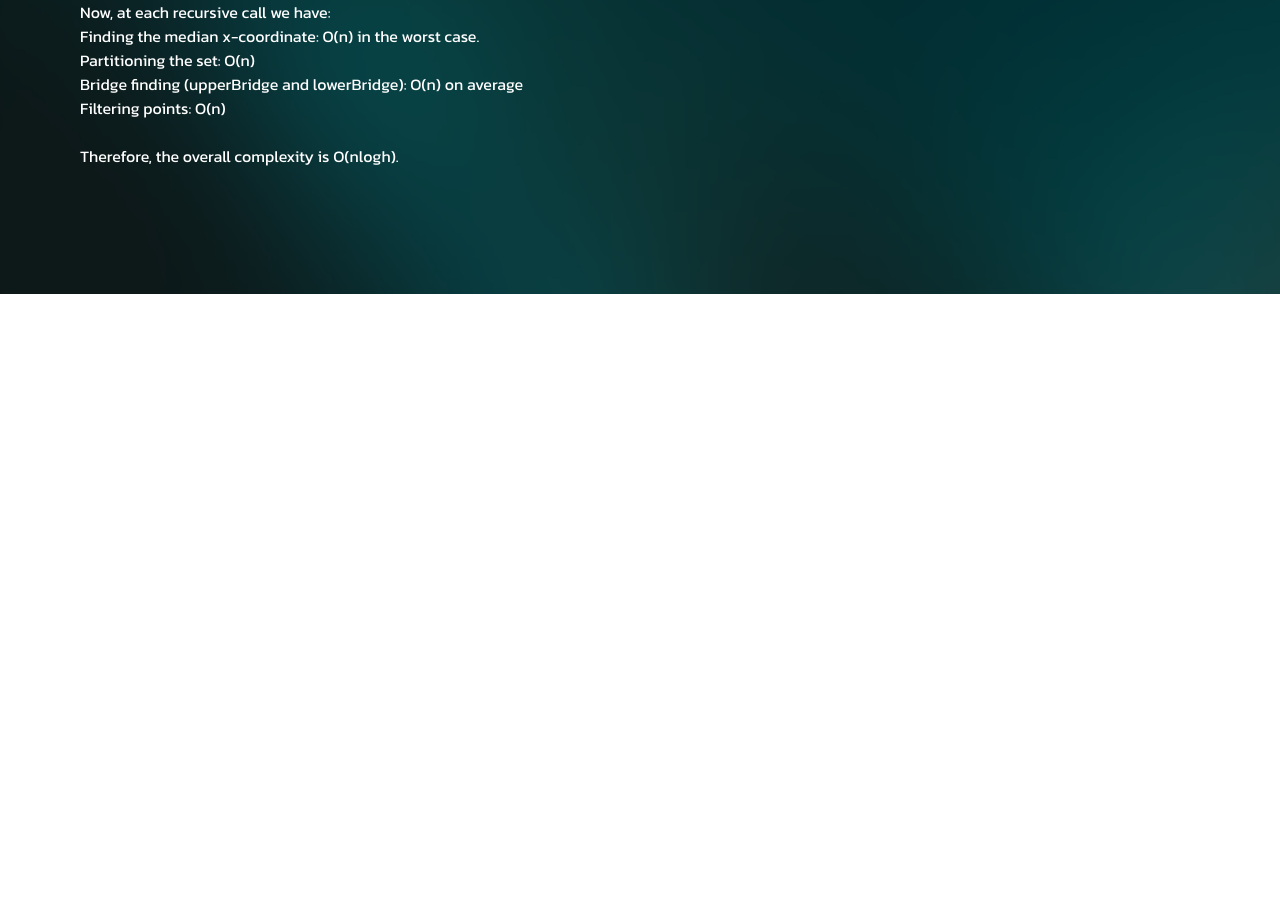
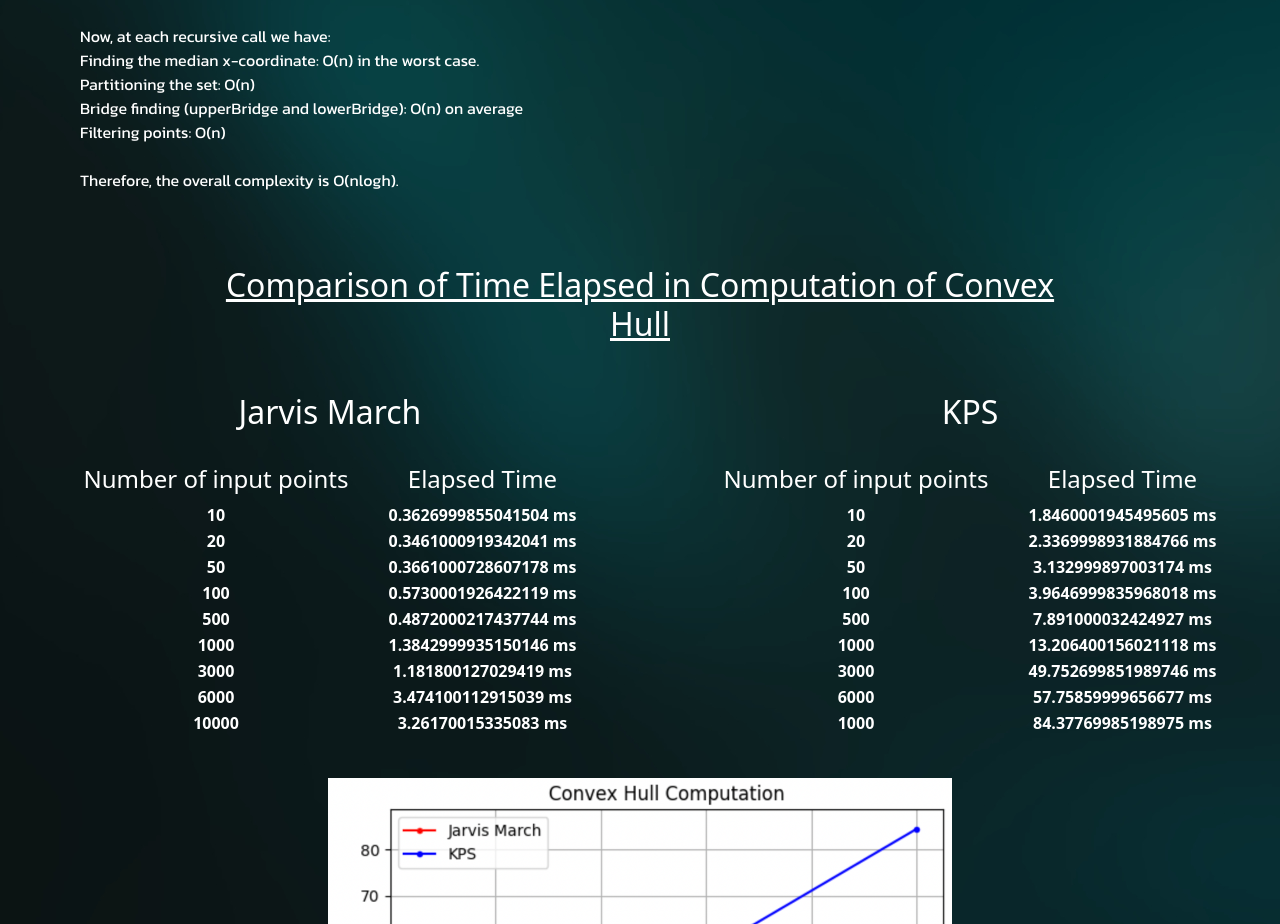
Before and after one commit to NikhilDhanaraj/ConvexHullDocu, a plain HTML site: page html/comparison.html in a window 1280 px wide. Shown: the part 3616-4540 px from the top of the page. Before the commit the page ends 3910 px from the top, so only its background shows below. Drawn offline with nearby package versions, Linux system fonts and the light colour scheme.

Commit message:
Added time comparison graphs

```diff
--- a/html/comparison.html
+++ b/html/comparison.html
@@ -181,8 +181,8 @@
             <div class = "row task2">
                 <div class="col-lg-2"></div>
                 <div class="col-lg-8 task1">
-                    <h3 id = "ptHeading"> Observations: </h3>
-                    <p> From the above results obtained by running given sets of points on both the Convex Hull Algorithms,
+                    <h3 id = "ptHeading"><u>Observations:</u>  </h3>
+                    <p> <br>From the above results obtained by running given sets of points on both the Convex Hull Algorithms,
                         we can see that the Jarvis March algorithm outperforms the Kirkpatrick-Seidel algorithm significantly
                         in all cases. This could be attributed to the fact that the value of 'n', or number of points in the
                         point set we have considered is quite small. However, for large datasets, it is quite likely that the
@@ -219,8 +219,109 @@
                         O(h(n-1)) = O(hn)
                     </p>
                 </div>
+            </div><br><br>
+
+            <div class = "row task2">
+                <div class="col-lg-2"></div>
+                <div class="col-lg-8 task1">
+                    <h2> <u>Comparison of Time Elapsed in Computation of Convex Hull </u></h2>
+                </div>
             </div>
 
+            <div class = "row">
+                <div class="write-up">
+                    <h2 class = "algos">Jarvis March</h2><br>
+                    <table style="text-align: center; margin:0 auto; background-color: transparent;">
+                        <tr>
+                            <th style="color: white; padding-right: 20px;"><h4>Number of input points</h4></th>
+                            <th style="color: white; padding-left: 20px;"><h4>Elapsed Time</h4></th>
+                        </tr>
+                        <tr>
+                            <th style="color: white; padding-right: 20px;">10</th>
+                            <th style="color: white; padding-left: 20px;">0.3626999855041504 ms</th>
+                        </tr>
+                        <tr>
+                            <th style="color: white; padding-right: 20px;">20</th>
+                            <th style="color: white; padding-left: 20px;">0.3461000919342041 ms</th>
+                        </tr>
+                        <tr>
+                            <th style="color: white; padding-right: 20px;">50</th>
+                            <th style="color: white; padding-left: 20px;">0.3661000728607178 ms</th>
+                        </tr>
+                        <tr>
+                            <th style="color: white; padding-right: 20px;">100</th>
+                            <th style="color: white; padding-left: 20px;">0.5730001926422119 ms</th>
+                        </tr>
+                        <tr>
+                            <th style="color: white; padding-right: 20px;">500</th>
+                            <th style="color: white; padding-left: 20px;">0.4872000217437744 ms</th>
+                        </tr>
+                        <tr>
+                            <th style="color: white; padding-right: 20px;">1000</th>
+                            <th style="color: white; padding-left: 20px;">1.3842999935150146 ms</th>
+                        </tr>
+                        <tr>
+                            <th style="color: white; padding-right: 20px;">3000</th>
+                            <th style="color: white; padding-left: 20px;">1.181800127029419 ms</th>
+                        </tr>
+                        <tr>
+                            <th style="color: white; padding-right: 20px;">6000</th>
+                            <th style="color: white; padding-left: 20px;">3.474100112915039 ms</th>
+                        </tr>
+                        <tr>
+                            <th style="color: white; padding-right: 20px;">10000</th>
+                            <th style="color: white; padding-left: 20px;">3.26170015335083 ms</th>
+                        </tr>
+                    </table>
+                </div>
+                <div class="write-up">
+                    <h2 class = "algos">KPS</h2><br>
+                    <table style="text-align: center; margin:0 auto; background-color: transparent;">
+                        <tr>
+                            <th style="color: white; padding-right: 20px;"><h4>Number of input points</h4></th>
+                            <th style="color: white; padding-left: 20px;"><h4>Elapsed Time</h4></th>
+                        </tr>
+                        <tr>
+                            <th style="color: white; padding-right: 20px;">10</th>
+                            <th style="color: white; padding-left: 20px;">1.8460001945495605 ms</th>
+                        </tr>
+                        <tr>
+                            <th style="color: white; padding-right: 20px;">20</th>
+                            <th style="color: white; padding-left: 20px;">2.3369998931884766 ms</th>
+                        </tr>
+                        <tr>
+                            <th style="color: white; padding-right: 20px;">50</th>
+                            <th style="color: white; padding-left: 20px;">3.132999897003174 ms</th>
+                        </tr>
+                        <tr>
+                            <th style="color: white; padding-right: 20px;">100</th>
+                            <th style="color: white; padding-left: 20px;">3.9646999835968018 ms</th>
+                        </tr>
+                        <tr>
+                            <th style="color: white; padding-right: 20px;">500</th>
+                            <th style="color: white; padding-left: 20px;">7.891000032424927 ms</th>
+                        </tr>
+                        <tr>
+                            <th style="color: white; padding-right: 20px;">1000</th>
+                            <th style="color: white; padding-left: 20px;">13.206400156021118 ms</th>
+                        </tr>
+                        <tr>
+                            <th style="color: white; padding-right: 20px;">3000</th>
+                            <th style="color: white; padding-left: 20px;">49.752699851989746 ms</th>
+                        </tr>
+                        <tr>
+                            <th style="color: white; padding-right: 20px;">6000</th>
+                            <th style="color: white; padding-left: 20px;">57.75859999656677 ms</th>
+                        </tr>
+                        <tr>
+                            <th style="color: white; padding-right: 20px;">1000</th>
+                            <th style="color: white; padding-left: 20px;">84.37769985198975 ms</th>
+                        </tr>
+                    </table>
+                </div>
 
+                <div style = "text-align: center;">
+                    <img src="../css/ConvexHullTimeAnalysis.png" alt="Image description" style="max-width: 100%; height: 500px;">
+                </div>
     </body>
 </html>
```
Also changed, not shown: css/ConvexHullTimeAnalysis.png (added), 2 other files.
